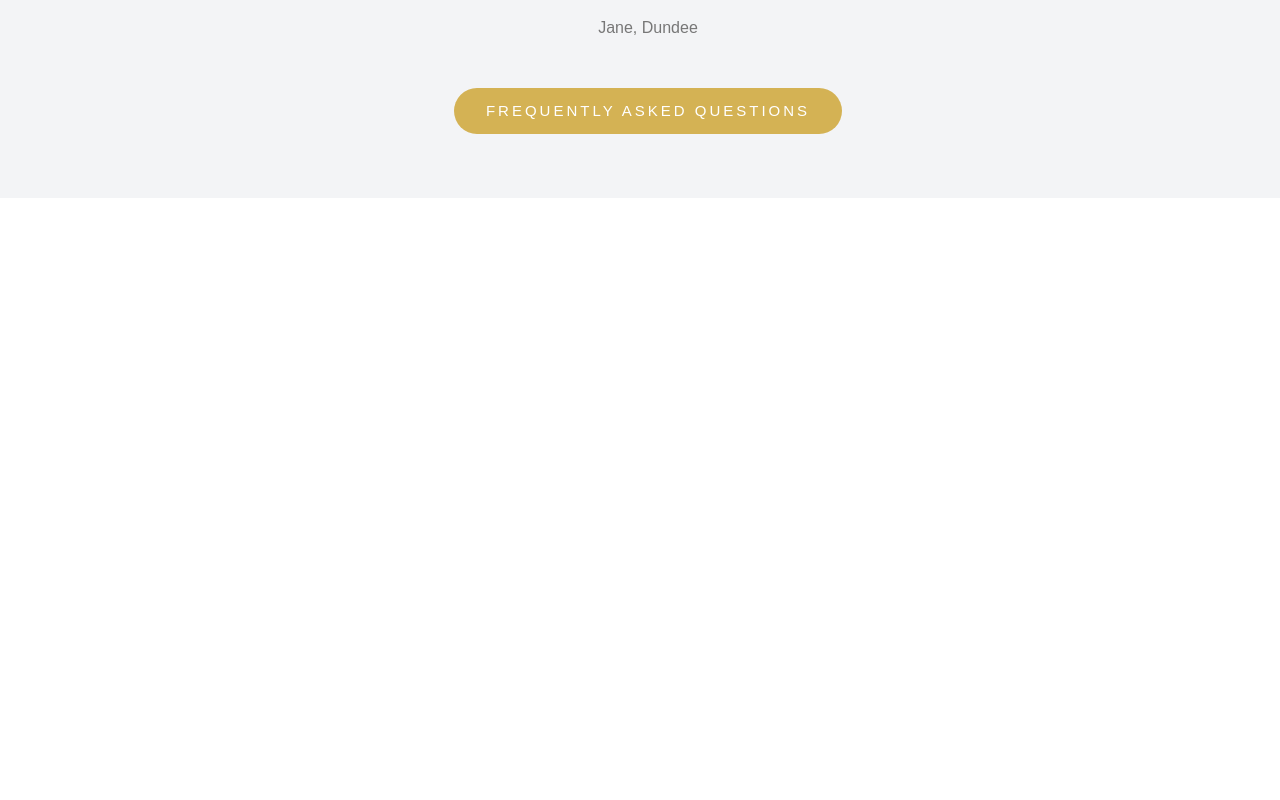
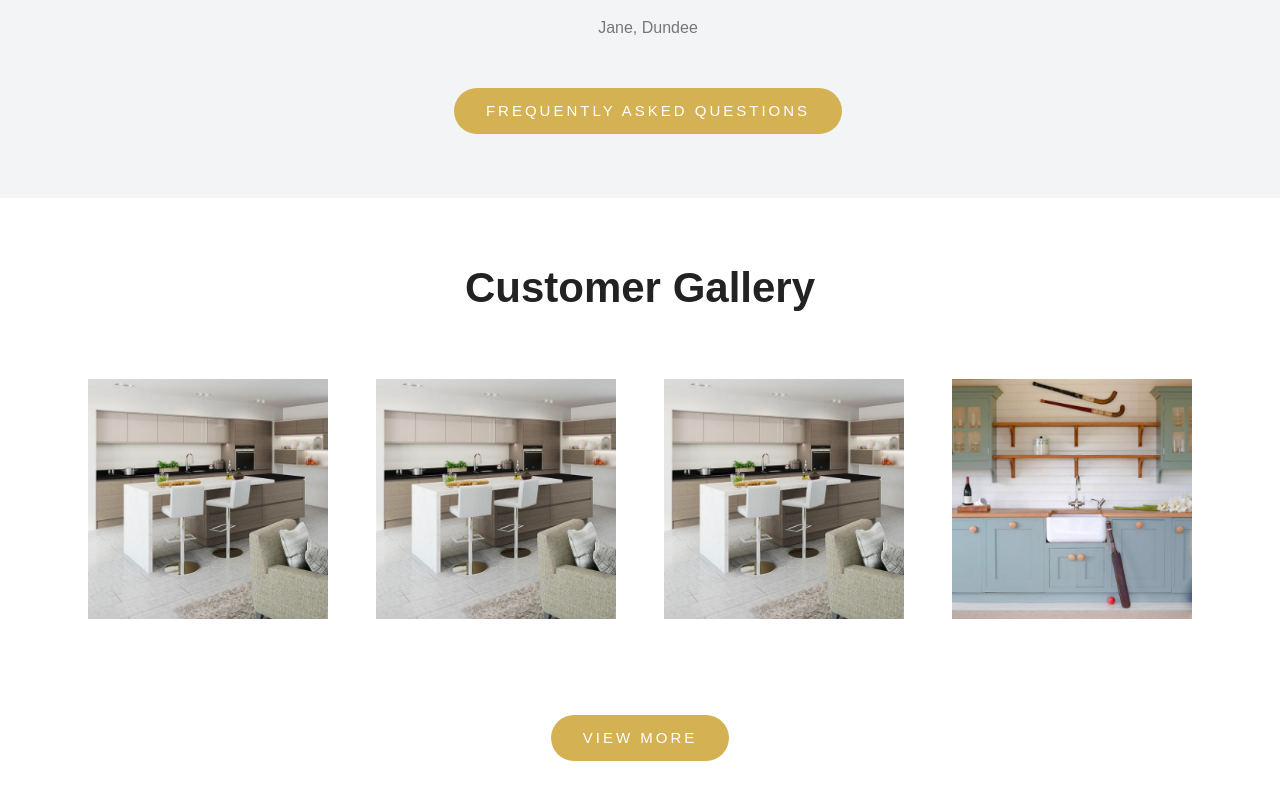
Before and after one commit to shamaz332/mtc, a Next.js app: page / in a window 1280 px wide. Shown: the part 1632-2432 px from the top of the page. Before the commit the page ends 1830 px from the top, so only its background shows below. Built offline with nearby package versions, Linux system fonts and the light colour scheme.

Commit message:
gall draft done

```diff
--- a/src/app/page.tsx
+++ b/src/app/page.tsx
@@ -2,6 +2,7 @@ import Header from '@/components/Header';
 import HeroSection from '@/components/HeroSection';
 import FeaturesSection from '@/components/FeaturesSection';
 import AboutUsSection from '@/components/AboutUsSection';
+import GallerySection from '@/components/GallerySection';
 
 export default function Home() {
   return (
@@ -10,6 +11,7 @@ export default function Home() {
       <HeroSection />
       <FeaturesSection />
       <AboutUsSection />
+      <GallerySection />
       {/* Other sections will go here */}
     </main>
   );
--- /dev/null
+++ b/src/components/GallerySection.tsx
@@ -0,0 +1,63 @@
+import React from 'react';
+import Image from 'next/image';
+
+const GallerySection = () => {
+  return (
+    <section className="w-full py-16 text-center bg-white px-4 md:px-8 lg:px-16">
+      <h2 className="text-[32px] sm:text-4xl lg:text-[42px] font-helvetica font-bold text-[#222222] leading-tight mb-12 tracking-normal">
+        Customer Gallery
+      </h2>
+      <div className="flex flex-wrap justify-center gap-4 mb-20 max-w-7xl mx-auto">
+        {/* Gallery Image 1 */}
+        <div className="w-full sm:w-[calc(50%-1rem)] lg:w-[calc(25%-1rem)] p-4">
+          <Image
+            src="/assets/custom_gall_three.png" // Replace with actual image path
+            alt="Kitchen Gallery 1"
+            width={310}
+            height={310}
+            layout="responsive"
+            className="object-cover"
+          />
+        </div>
+        {/* Gallery Image 2 */}
+        <div className="w-full sm:w-[calc(50%-1rem)] lg:w-[calc(25%-1rem)] p-4">
+          <Image
+            src="/assets/custom_gall_three.png" // Replace with actual image path
+            alt="Kitchen Gallery 2"
+            width={310}
+            height={310}
+            layout="responsive"
+            className="object-cover"
+          />
+        </div>
+        {/* Gallery Image 3 */}
+        <div className="w-full sm:w-[calc(50%-1rem)] lg:w-[calc(25%-1rem)] p-4">
+          <Image
+            src="/assets/custom_gall_three.png" // Replace with actual image path
+            alt="Kitchen Gallery 3"
+            width={310}
+            height={310}
+            layout="responsive"
+            className="object-cover"
+          />
+        </div>
+        {/* Gallery Image 4 */}
+        <div className="w-full sm:w-[calc(50%-1rem)] lg:w-[calc(25%-1rem)] p-4">
+          <Image
+            src="/assets/custom_gall_four.png" // Replace with actual image path
+            alt="Kitchen Gallery 4"
+            width={310}
+            height={310}
+            layout="responsive"
+            className="object-cover"
+          />
+        </div>
+      </div>
+      <button className="bg-[#D4B254] text-white font-roboto text-[15px] rounded-[30px] px-8 py-3 uppercase tracking-[3px] transition-all duration-300 hover:opacity-90">
+        VIEW MORE
+      </button>
+    </section>
+  );
+};
+
+export default GallerySection;
```
